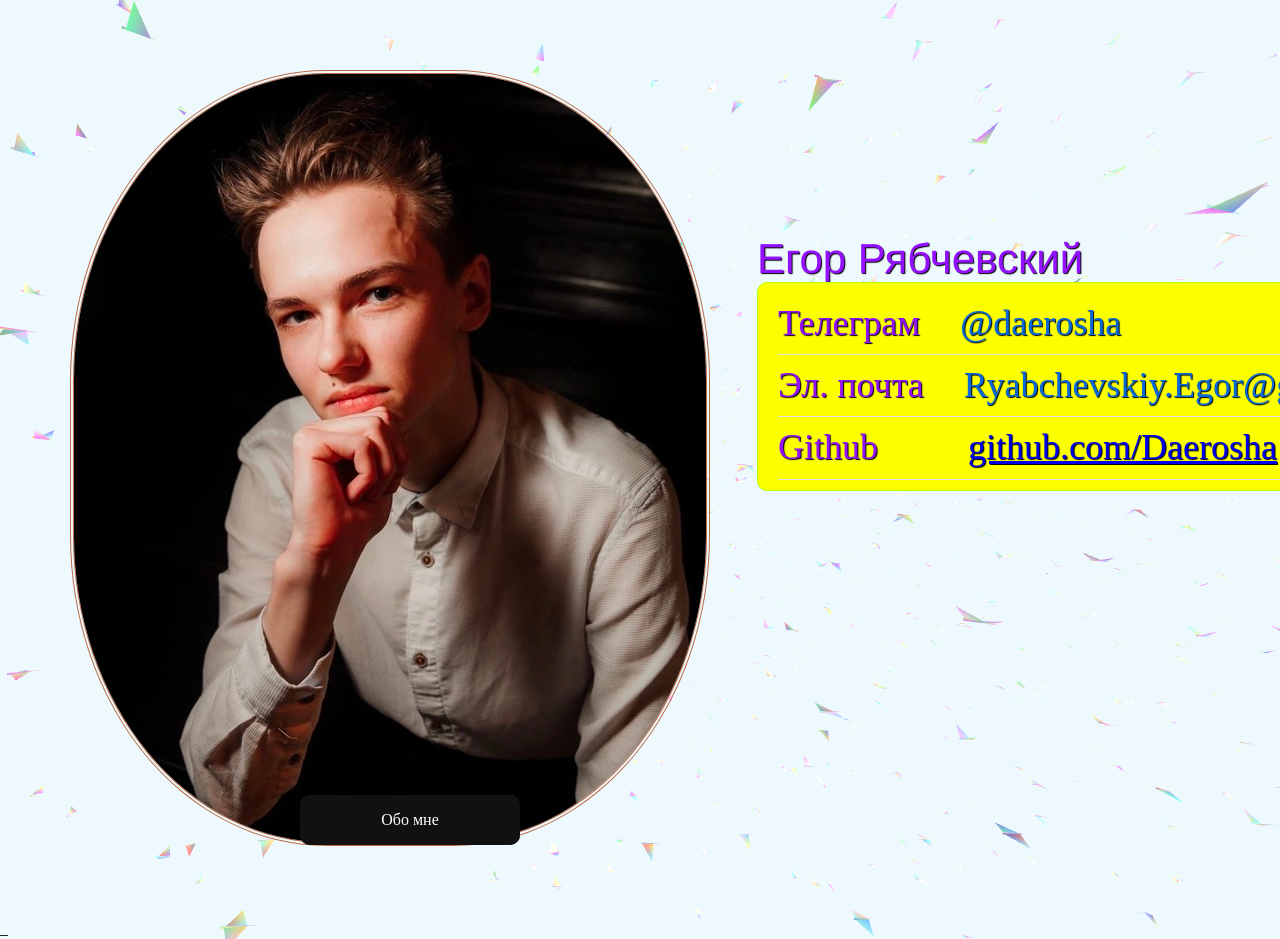
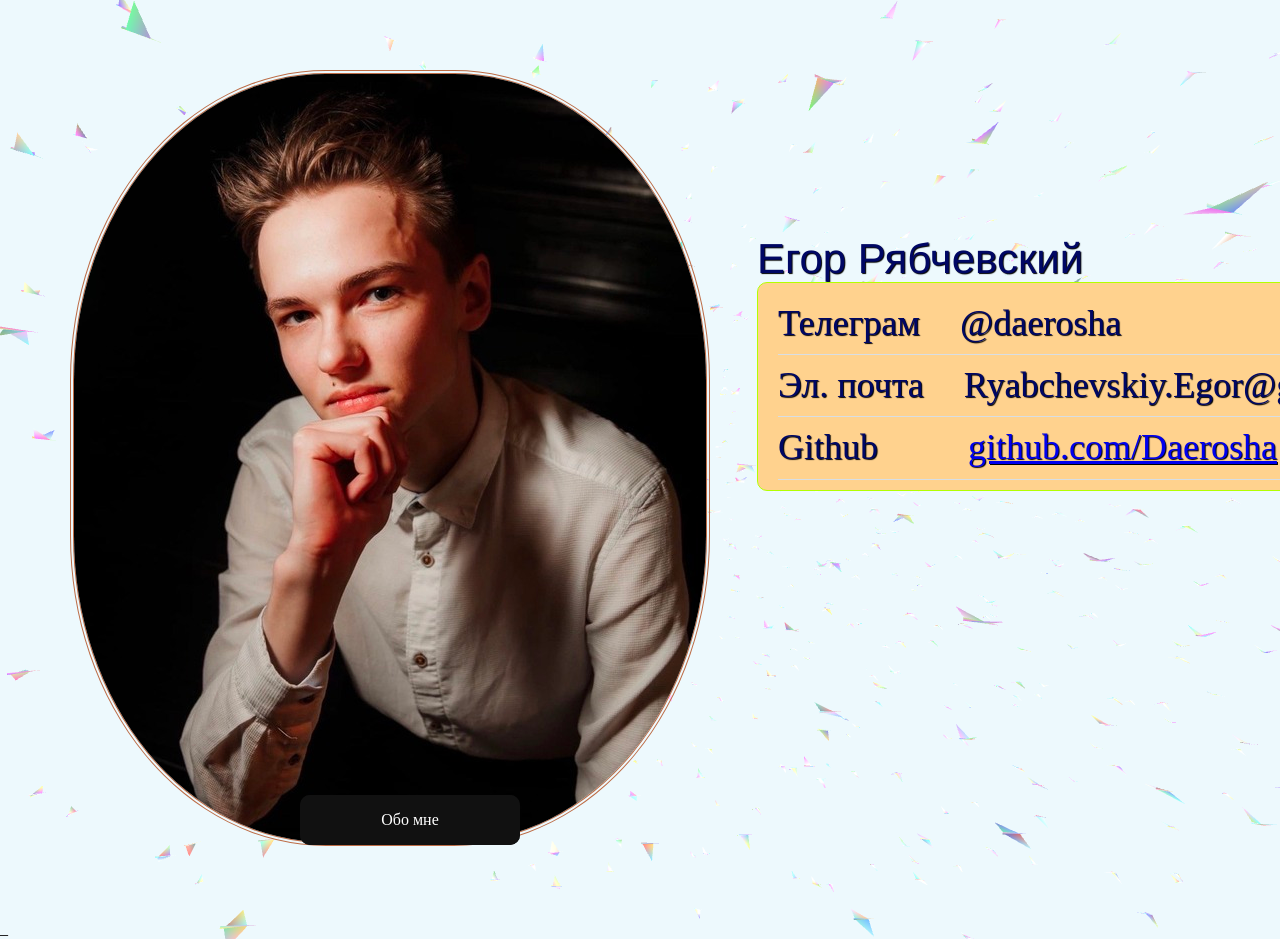
Before and after one commit to Daerosha/Business_card_site1, a plain HTML site: page index.html in a window 1280 px wide. Shown: the top 939 px of the page. Drawn offline with Linux system fonts and the light colour scheme; animation ran at ten frames a second.

Commit message:
Test cicd

```diff
--- a/style.css
+++ b/style.css
@@ -14,7 +14,7 @@
   text-align: right;
   font-family: "Helvetica Neue";
   font-size: 42px;
-  color: #9411ff;
+  color: #000764;
 }
 .header {
 
@@ -66,7 +66,7 @@
 .links__container1 {
   position: absolute;
   top: 0%;
-  background-color: #fbff00;
+  background-color: #ffd28e;
   list-style-type: none;
   border: 1px solid rgb(179, 255, 0);
   border-radius: 10px;
@@ -86,7 +86,7 @@
 .links__title {
   font-size: 36px;
   font-size: 1.4;
-  color: #9411ff;
+  color: #000764;
 }
 
 .links__link {
@@ -105,7 +105,8 @@
 .links__title {
   font-size: 36px;
   font-size: 1.4;
-  color: #9411ff;}
+  color: #000764;
+}
 .links__link2 {
   -webkit-text-shadow: 1px 1px 1px rgba(0, 0, 0, 1);
   -moz-text-shadow: 1px 1px 1px rgba(0, 0, 0, 1);
@@ -125,7 +126,8 @@
 .linsk__link,
 .links__link:visited {
   text-decoration: none;
-  color: #0969da;
+  color: #000764;
+
 }
 
 .links__title {
```
